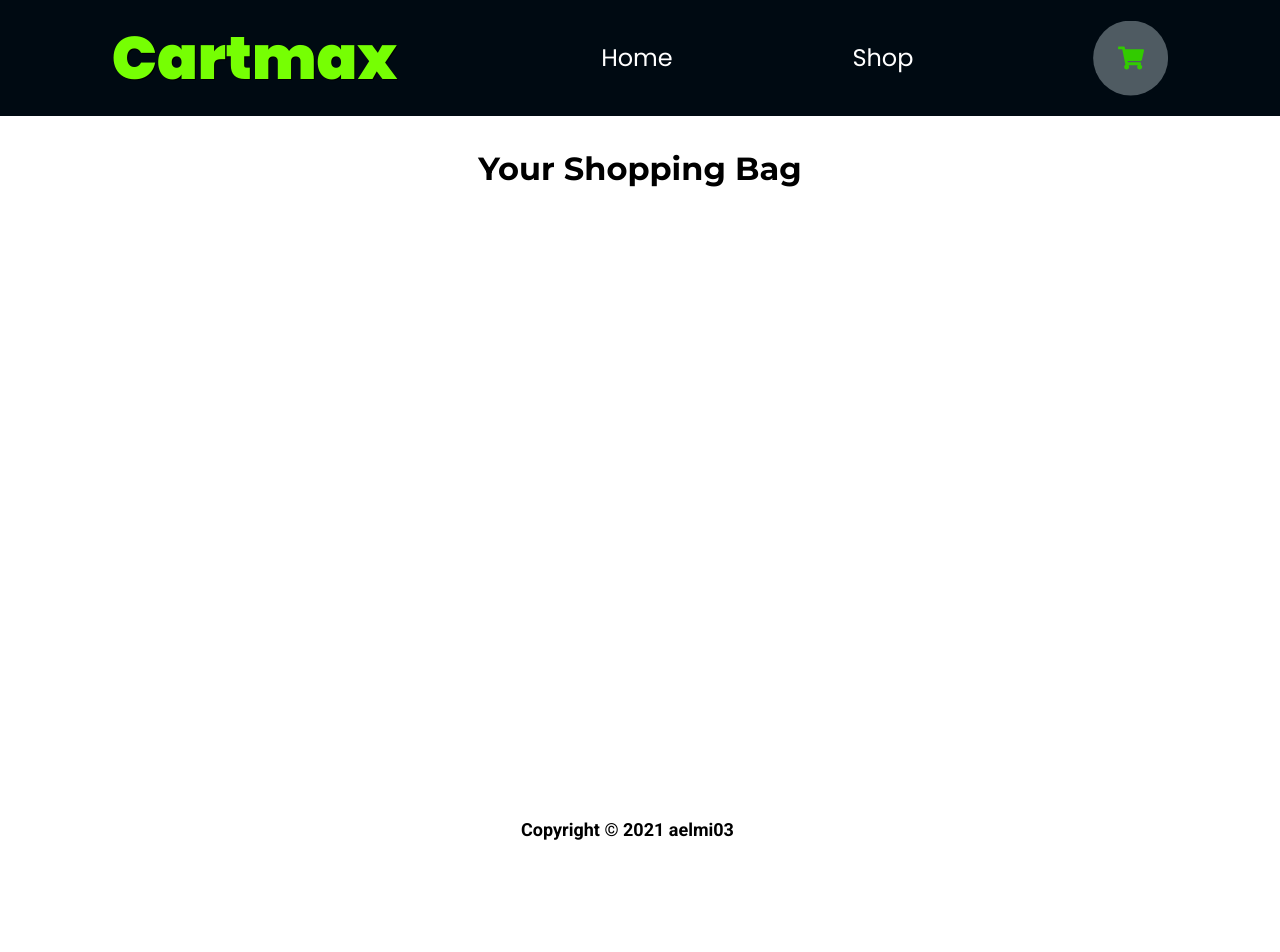
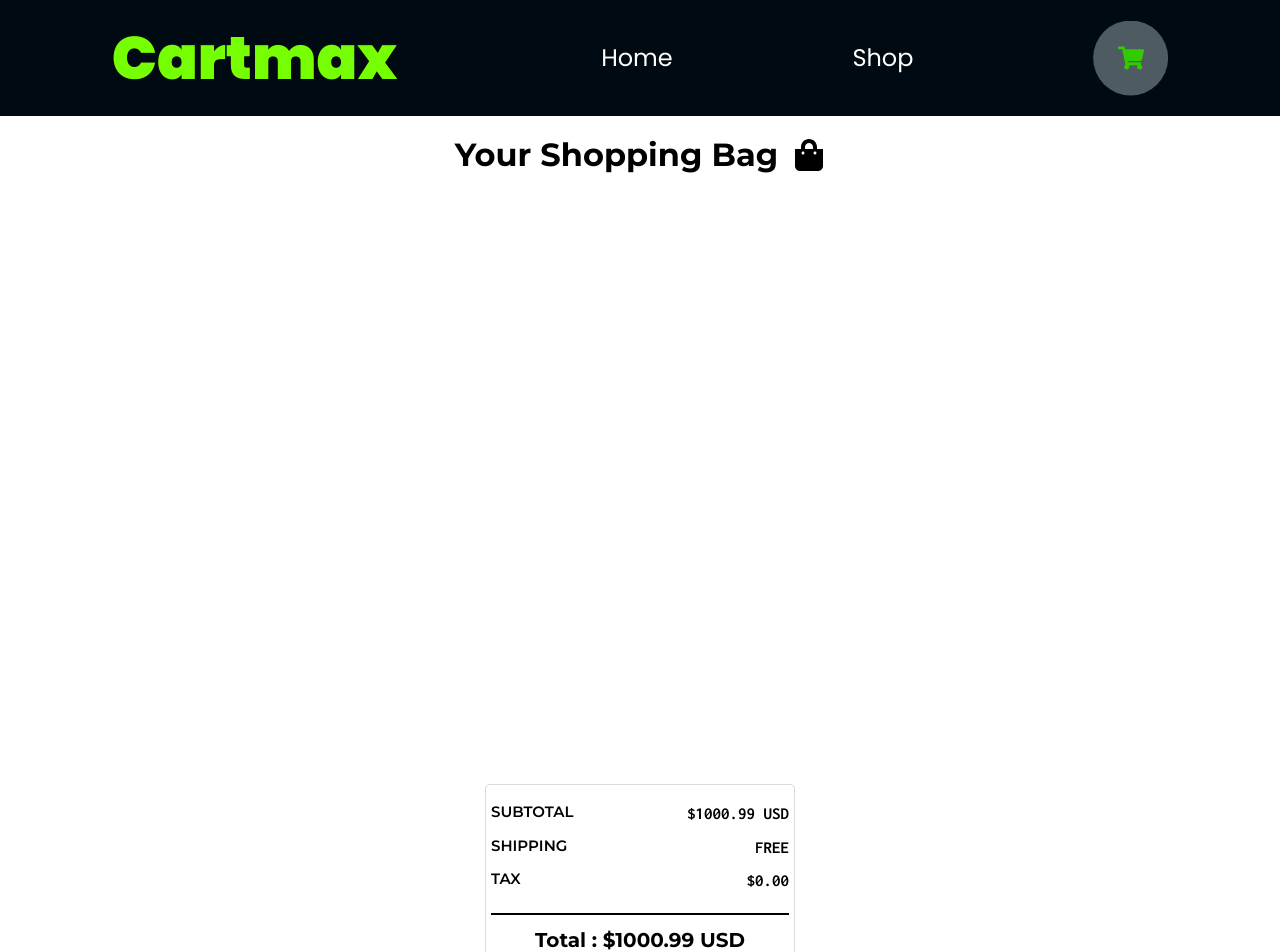
Before and after one commit to aelmi03/shopping-cart, a React (Create React App) app: page /checkout in a window 1280 px wide. Shown: the top 952 px of the page. Before the commit the page ends 860 px from the top, so only its background shows below. Built offline with nearby package versions, Linux system fonts and the light colour scheme.

Commit message:
Finished my CheckoutPrice Component's basic layout appearance

```diff
--- a/src/Themes/Theme.js
+++ b/src/Themes/Theme.js
@@ -8,7 +8,7 @@
     secondaryDark: "#32cb00",
     primaryText: "#FFFFFF",
     secondaryText: "#000000",
-    lightGray: "#eeeeee",
+    lightGray: "#dadada",
     neutral: "rgb(123, 123, 123)",
   },
 };
--- a/src/components/Checkout/Checkout.js
+++ b/src/components/Checkout/Checkout.js
@@ -1,14 +1,18 @@
 import React from "react";
 import styled from "styled-components";
 import CheckoutProducts from "./CheckoutProducts";
-import { FaShoppingBag } from "react-icons/fa";
-
+import CheckoutPrice from "./CheckoutPrice";
+import { FaShoppingBag, FaShoppingBasket } from "react-icons/fa";
+import Button from "../Utils/Button";
 const Checkout = ({ cartProducts }) => {
   return (
     <CheckoutWrapper>
-      <CheckoutTitle>Your Shopping Bag</CheckoutTitle>
+      <CheckoutTitle>
+        Your Shopping Bag <FaShoppingBag />
+      </CheckoutTitle>
       <CheckoutContent>
         <CheckoutProducts cartProducts={cartProducts} />
+        <CheckoutPrice />
       </CheckoutContent>
     </CheckoutWrapper>
   );
@@ -17,11 +21,12 @@
 const CheckoutWrapper = styled.div`
   display: flex;
   flex-flow: column nowrap;
-  justify-content: space-evenly;
   align-items: center;
   width: 100%;
+  justify-content: space-evenly;
   gap: 4.5rem;
   flex-grow: 1;
+  padding: 2rem;
 `;
 
 const CheckoutTitle = styled.h2`
@@ -29,11 +34,16 @@
   font-family: "Montserrat", sans-serif;
   font-weight: bold;
   text-align: center;
+  display: flex;
+  justify-content: center;
+  align-items: center;
+  gap: 1.5rem;
 `;
 
 const CheckoutContent = styled.div`
   display: flex;
   flex-flow: column nowrap;
   gap: 4.5rem;
+  align-items: center;
 `;
 export default Checkout;
--- /dev/null
+++ b/src/components/Checkout/CheckoutPrice.js
@@ -0,0 +1,69 @@
+import React from "react";
+import { FaMoneyCheck } from "react-icons/fa";
+import styled from "styled-components";
+import { StyledHR } from "../Shop/ProductCard";
+import Button from "../Utils/Button";
+
+const CheckoutPrice = (props) => {
+  return (
+    <CheckoutPriceWrapper>
+      <CheckoutContainer>
+        <BoldText>SUBTOTAL</BoldText>
+        <PriceText>$1000.99 USD</PriceText>
+      </CheckoutContainer>
+      <CheckoutContainer>
+        <BoldText>SHIPPING</BoldText>
+        <PriceText>FREE</PriceText>
+      </CheckoutContainer>
+      <CheckoutContainer>
+        <BoldText>TAX</BoldText>
+        <PriceText>$0.00</PriceText>
+      </CheckoutContainer>
+      <StyledHR style={{ marginTop: "1rem" }} />
+      <TotalPriceText>Total : $1000.99 USD</TotalPriceText>
+      <Button
+        style={{ padding: "1rem 3rem", fontSize: "2rem", width: "26rem" }}
+      >
+        Checkout <FaMoneyCheck />
+      </Button>
+    </CheckoutPriceWrapper>
+  );
+};
+
+const CheckoutPriceWrapper = styled.div`
+  display: flex;
+  flex-flow: column nowrap;
+  width: 31rem;
+  padding: 0.5rem;
+  justify-content: space-evenly;
+  align-items: center;
+  border: 0.5px solid ${({ theme }) => theme.colors.lightGray};
+  border-radius: 5px;
+  height: 25rem;
+`;
+
+const CheckoutContainer = styled.div`
+  display: flex;
+  flex-flow: row nowrap;
+  justify-content: space-between;
+  width: 100%;
+`;
+
+const BoldText = styled.h3`
+  font-size: 1.5rem;
+  font-family: "Montserrat", sans-serif;
+  font-weight: 600;
+`;
+
+const PriceText = styled.h3`
+  font-size: 1.7rem;
+  font-family: "Inconsolata", sans-serif;
+`;
+
+const TotalPriceText = styled.h3`
+  font-size: 2rem;
+  font-weight: bold;
+  font-family: "Montserrat", sans-serif;
+  text-align: center;
+`;
+export default CheckoutPrice;
--- a/src/components/Checkout/CheckoutProducts.js
+++ b/src/components/Checkout/CheckoutProducts.js
@@ -16,7 +16,8 @@
   display: flex;
   flex-flow: column nowrap;
   gap: 2.5rem;
-  height: 50rem;
+  width: 100%;
+  height: 65vh;
   overflow: scroll;
 `;
 export default CheckoutProducts;
--- a/src/components/Shop/ProductCard.js
+++ b/src/components/Shop/ProductCard.js
@@ -75,7 +75,7 @@
   }
 `;
 
-const StyledHR = styled.hr`
+export const StyledHR = styled.hr`
   border: 1px solid ${({ theme }) => theme.colors.secondaryText};
   width: 100%;
 `;
```
